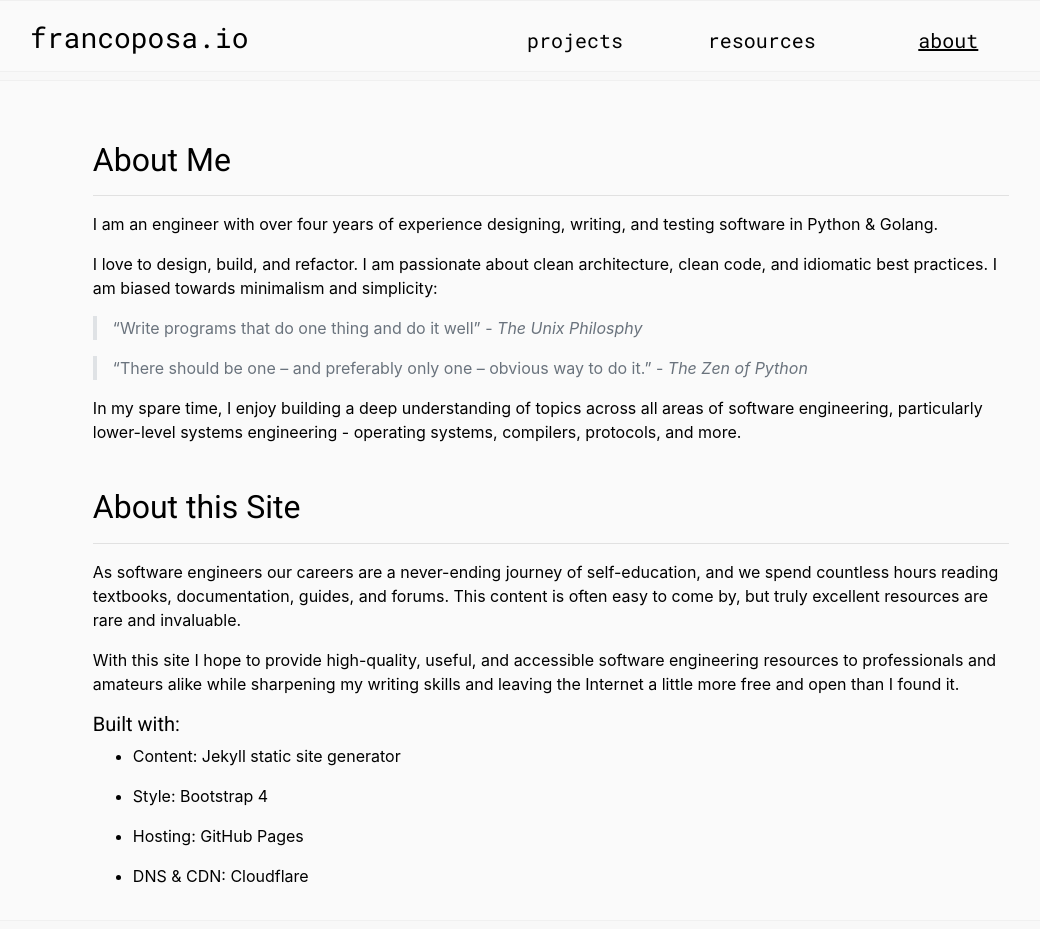
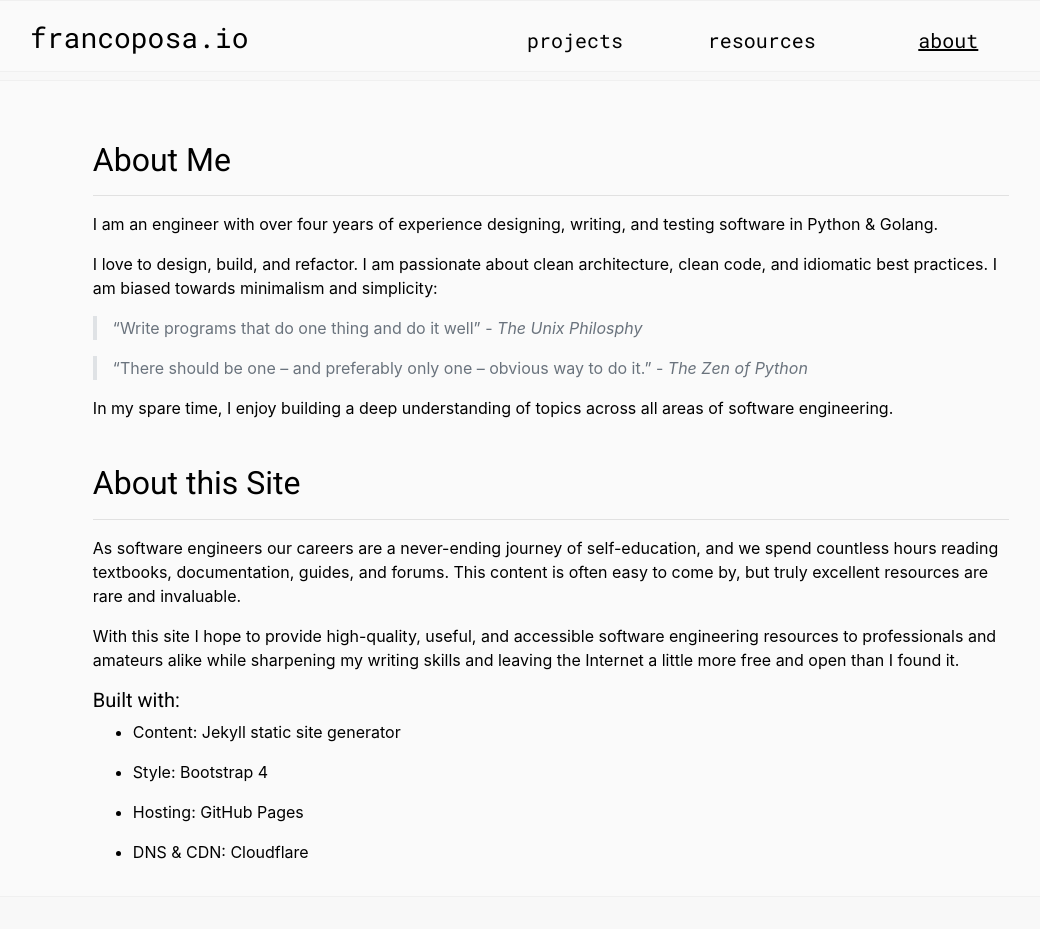
Before and after one commit to francojposa/personal-site, a Jekyll site: the page built from sections/about.md, in a window 1280 px wide. Shown: the whole page, without its empty margins (89-1129 px from the left). Built offline with Jekyll 4.4.1, drawn with Linux system fonts in a browser that asks for light colours; after the commit the page ends 905 px from its top, so only the background shows below that.

Commit message:
About section was a bit out of date

```diff
--- a/sections/about.md
+++ b/sections/about.md
@@ -17,7 +17,7 @@ I am biased towards minimalism and simplicity:
 
 > "There should be one -- and preferably only one -- obvious way to do it." - _The Zen of Python_
 
-In my spare time, I enjoy building a deep understanding of topics across all areas of software engineering, particularly lower-level systems engineering - operating systems, compilers, protocols, and more.
+In my spare time, I enjoy building a deep understanding of topics across all areas of software engineering.
 
 
 ## About this Site
```
